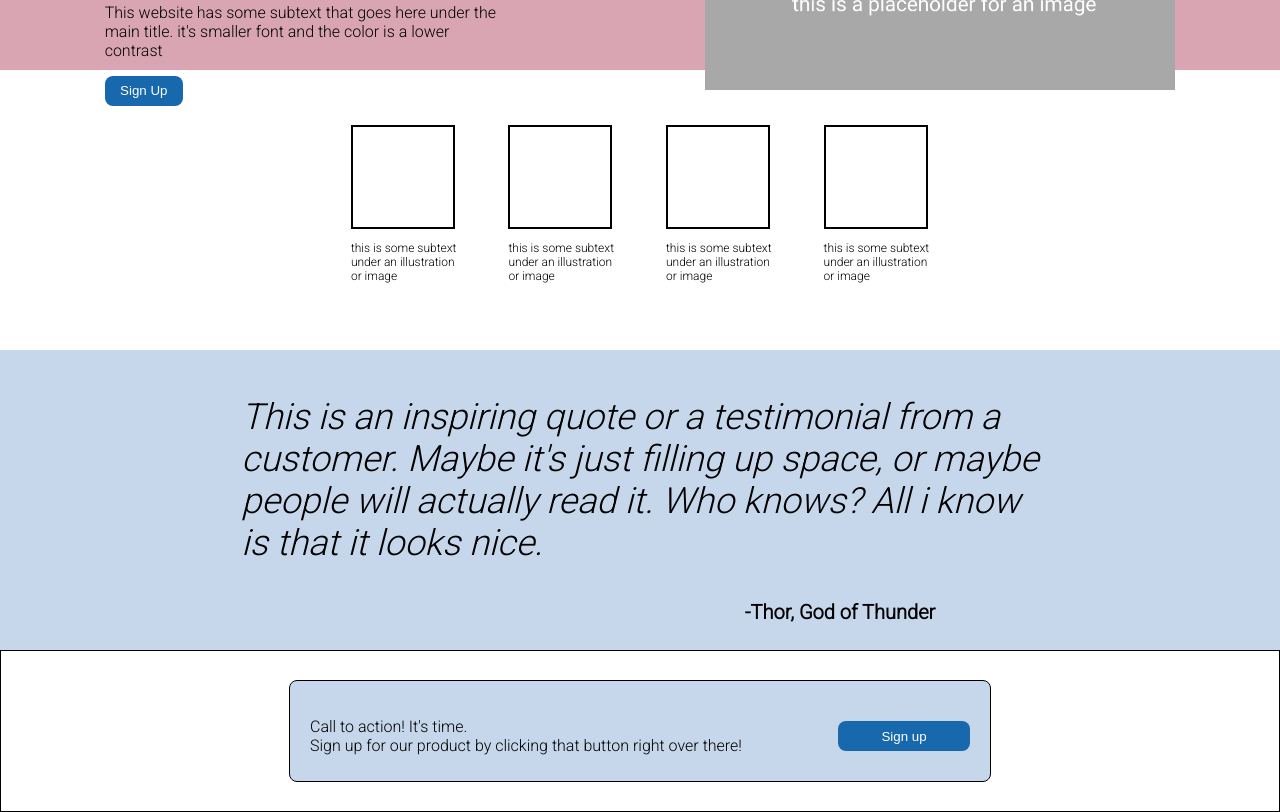
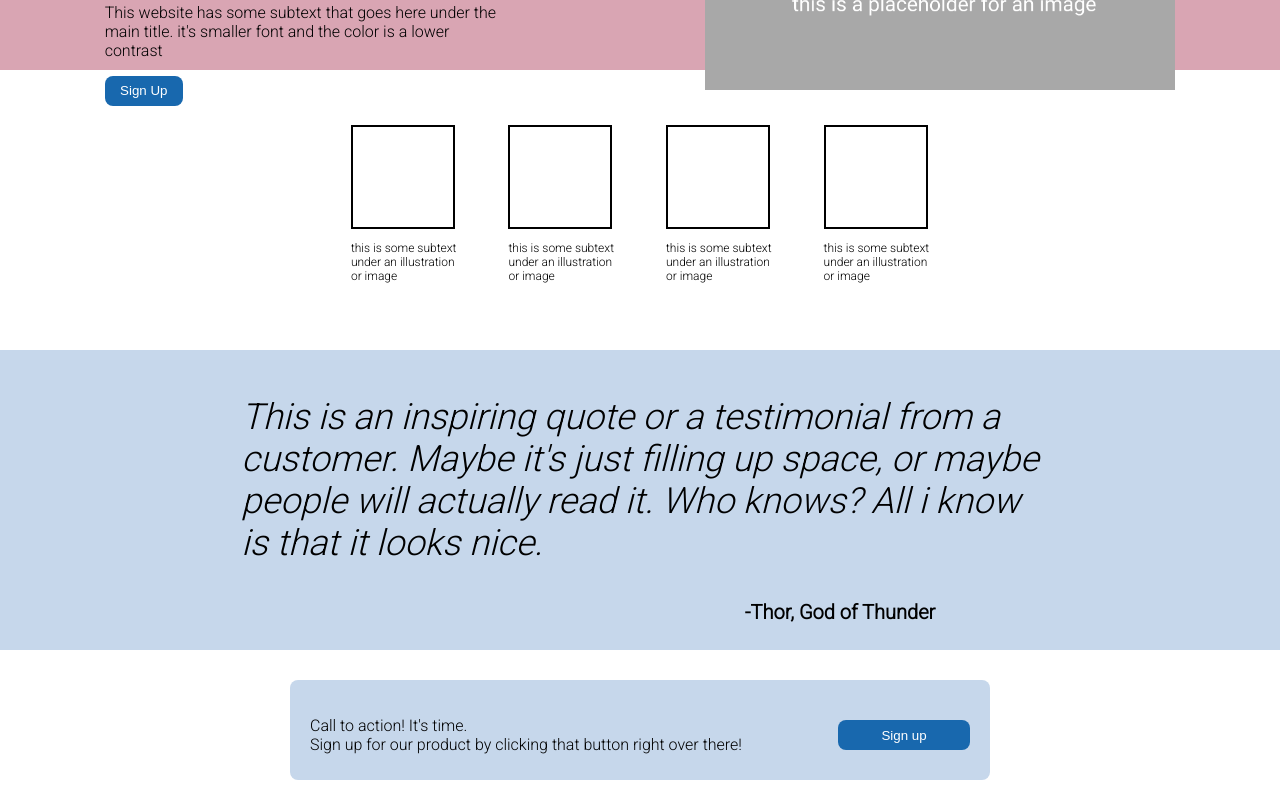
Before and after one commit to hydeiablakey/Landing-Page-Project, a plain HTML site: page index.html in a window 1280 px wide. Shown: the part 170-982 px from the top of the page. Drawn offline with Linux system fonts and the light colour scheme.

Commit message:
add final styling

```diff
--- a/style.css
+++ b/style.css
@@ -12,9 +12,6 @@ body, html {
 
 }
 
- .section4 {
-    border: 1px solid;
-}
 
 
 .section1 {
@@ -136,7 +133,6 @@ a:link, a:visited, a:hover, a:active {
 .rectangle {
     height: 100px;
     width: 700px;
-    border: 1px solid black;
     border-radius:8px;
     background-color:var(--lightblue);
 }
```
